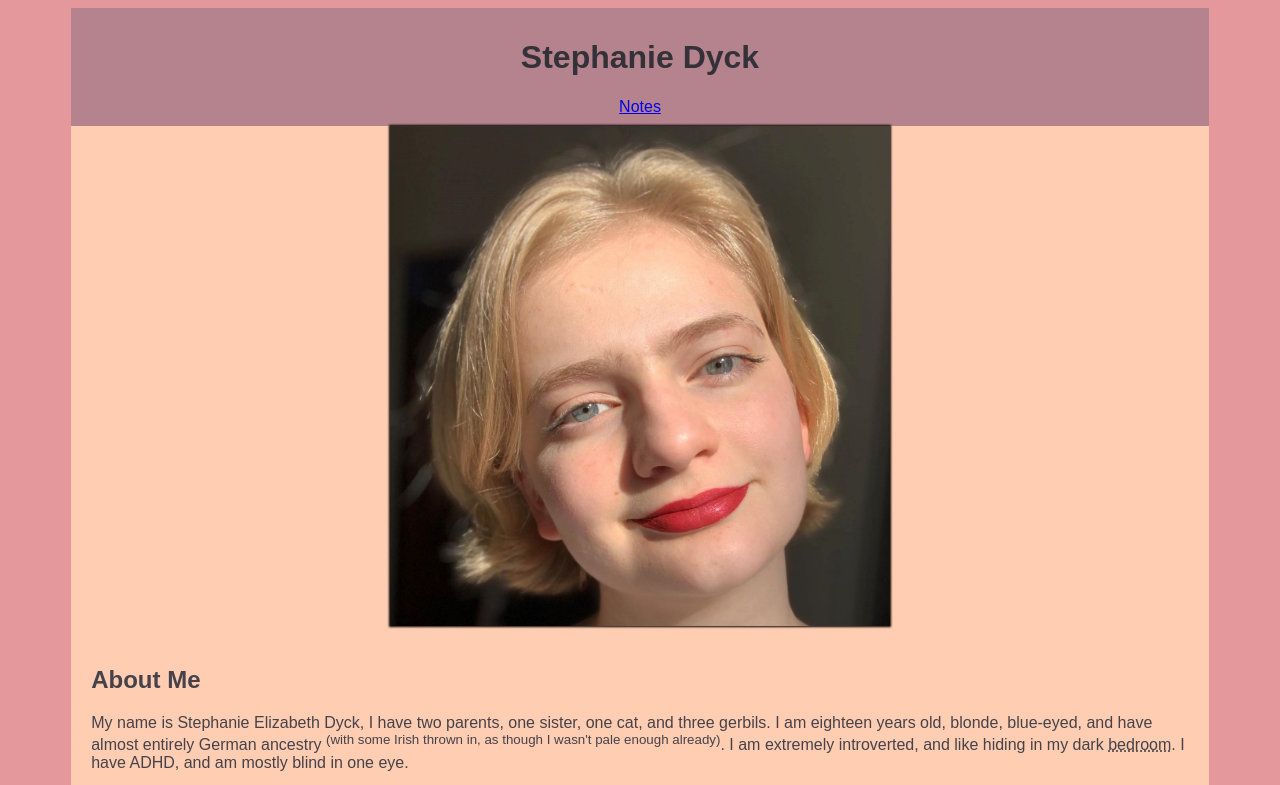
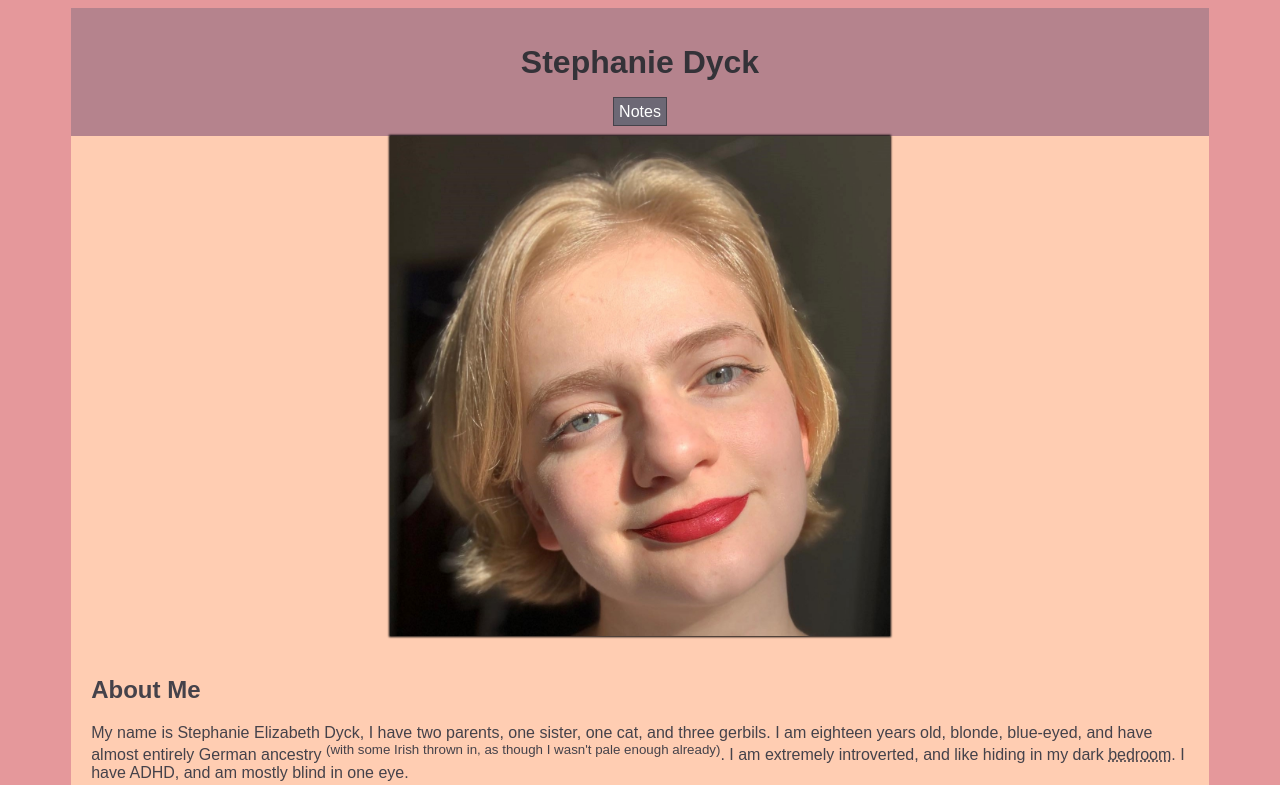
Before and after one commit to dyck0026/dyck0026.github.io, a plain HTML site: page html-assignment/index.html in a window 1280 px wide. Shown: the top 785 px of the page. Drawn offline with Linux system fonts and the light colour scheme.

Commit message:
Styles nav

```diff
--- a/html-assignment/css/main.css
+++ b/html-assignment/css/main.css
@@ -13,7 +13,7 @@ body {
 header,footer {
     background-color: #B5838D;
     text-align: center;
-    padding: 10px;
+    padding: 15px;
 }
 
 article {
@@ -40,3 +40,17 @@ ul {
 li:nth-child(odd) {
     background-color: #ffb4a2;
 }
+
+nav a {
+    text-decoration: none;
+    background-color: #6d6875;
+    padding: 5px;
+    border: 1px solid #45424A;
+}
+
+a:link {
+    color: white;
+}
+a:visited {
+    color: #ffcdb2;
+}
```
